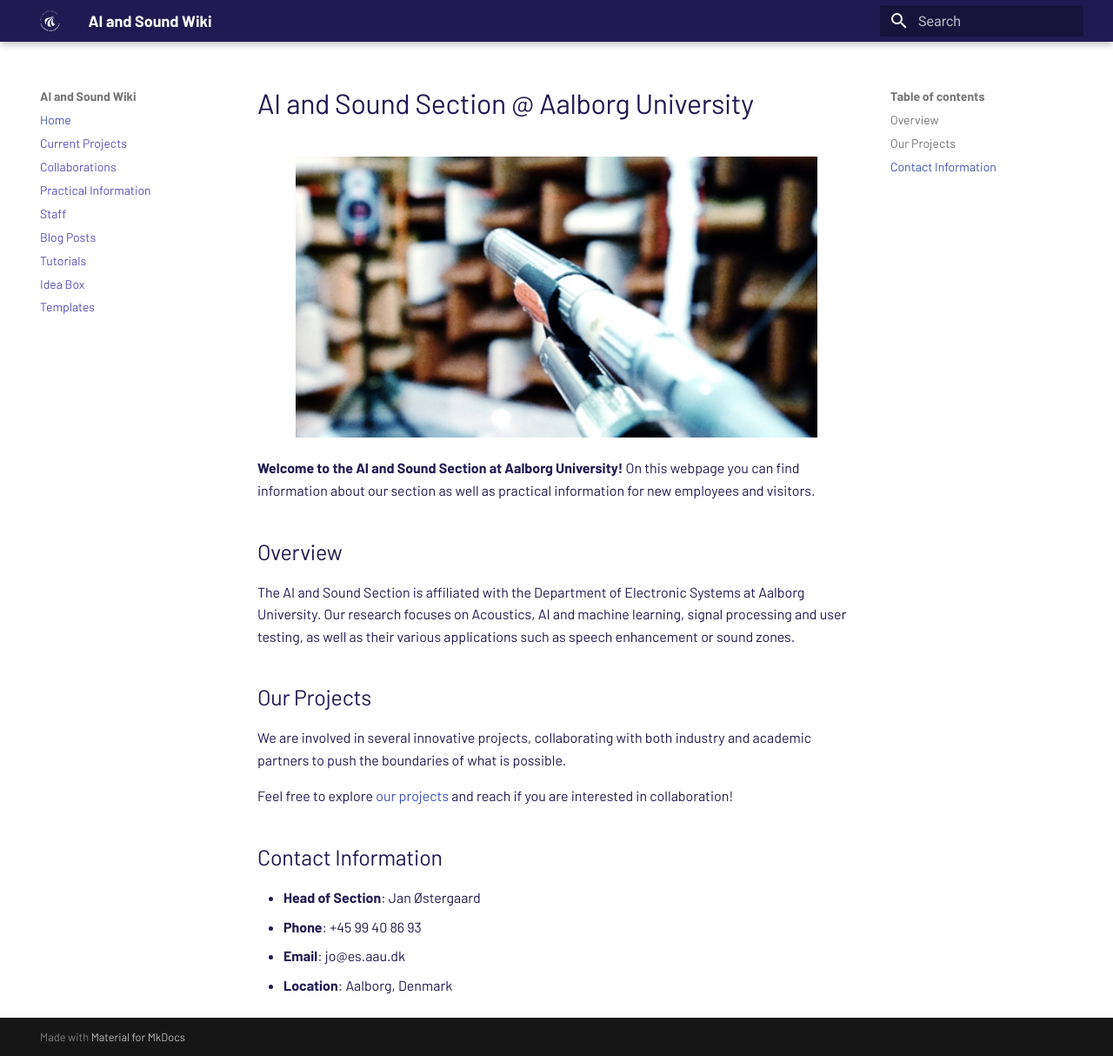
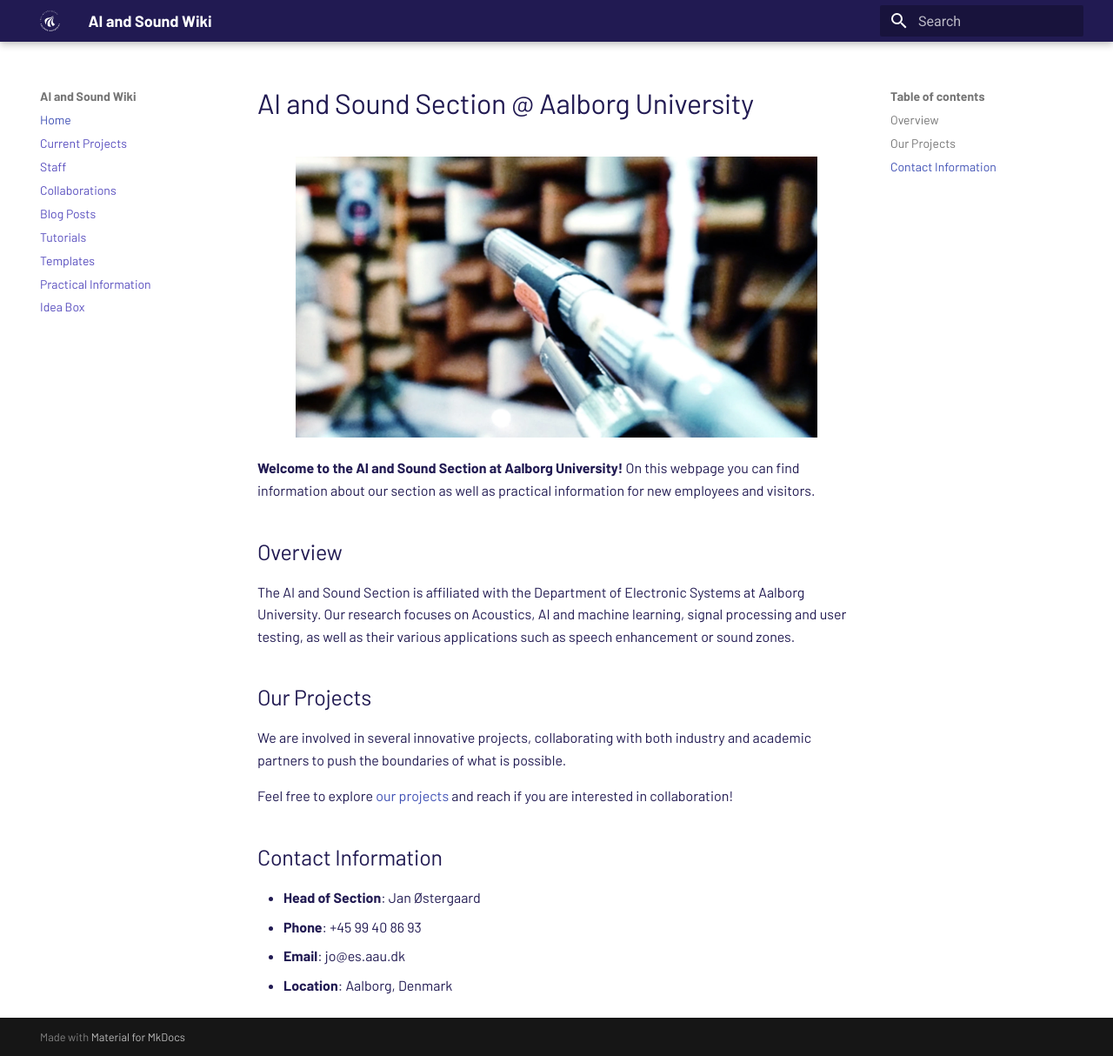
Before and after one commit to HolgerBovbjerg/AIS-wiki, an MkDocs documentation site: the page built from docs/index.md, in a window 1280 px wide and 1214 px high. Shown: the whole window at 87% size. Built offline with MkDocs 1.6.1 and Material for MkDocs 9.7.7, drawn with Linux system fonts in a browser that asks for light colours.

Commit message:
Rearrange docs nav

```diff
--- a/mkdocs.yml
+++ b/mkdocs.yml
@@ -3,13 +3,13 @@ site_name: AI and Sound Wiki
 nav:
   - Home: index.md
   - Current Projects: pages/projects/projects.md
+  - Staff: pages/staff.md
   - Collaborations: pages/collaborations.md
-  - Practical Information: pages/practical_info/practical_info.md
-  - Staff: pages/staff.md
   - Blog Posts: pages/blogs/blogs.md
   - Tutorials: pages/tutorials/tutorials.md
+  - Templates: pages/templates/templates.md
+  - Practical Information: pages/practical_info/practical_info.md
   - Idea Box: pages/idea_box/idea_box.md
-  - Templates: pages/templates/templates.md
 theme:
   name: material
   logo: images/AAU_UK_CIRCLE_white_cmyk.svg
```
